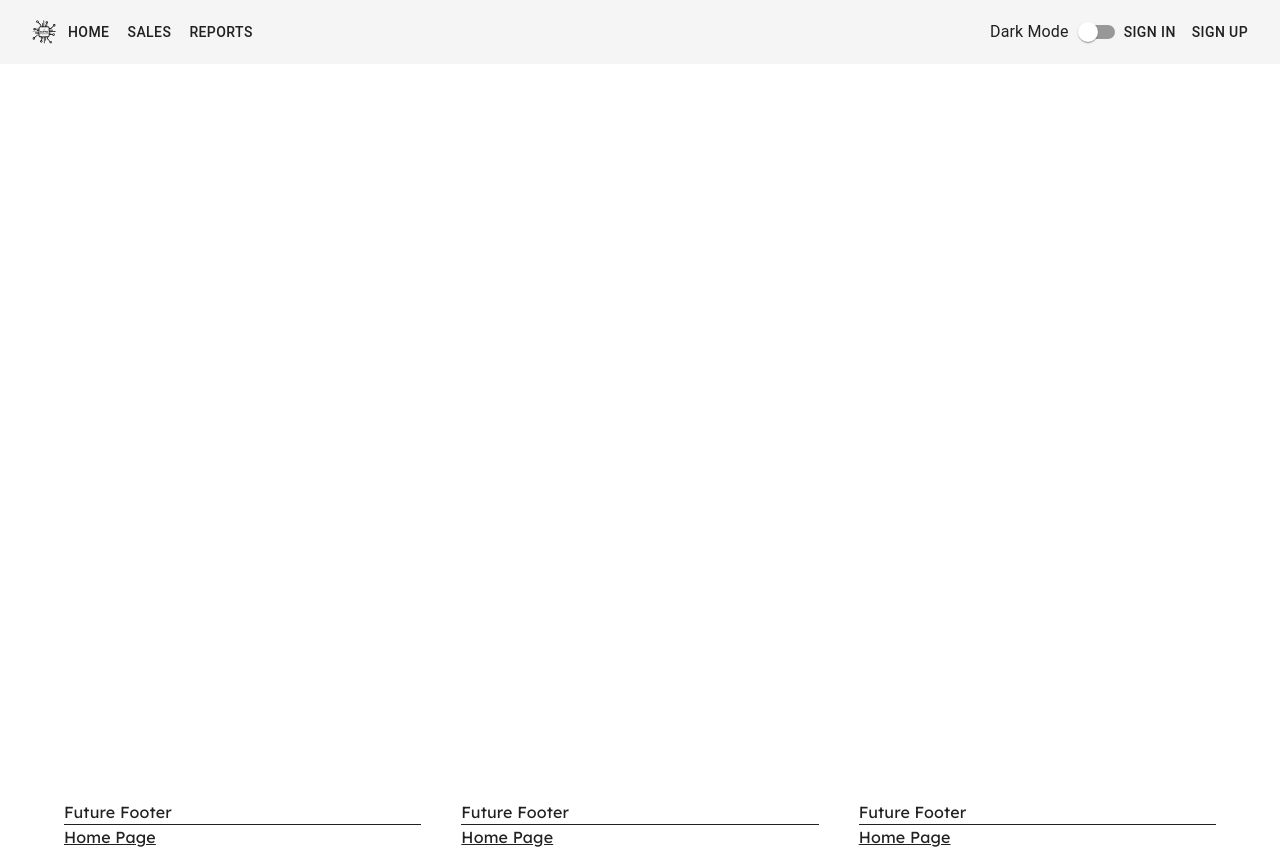
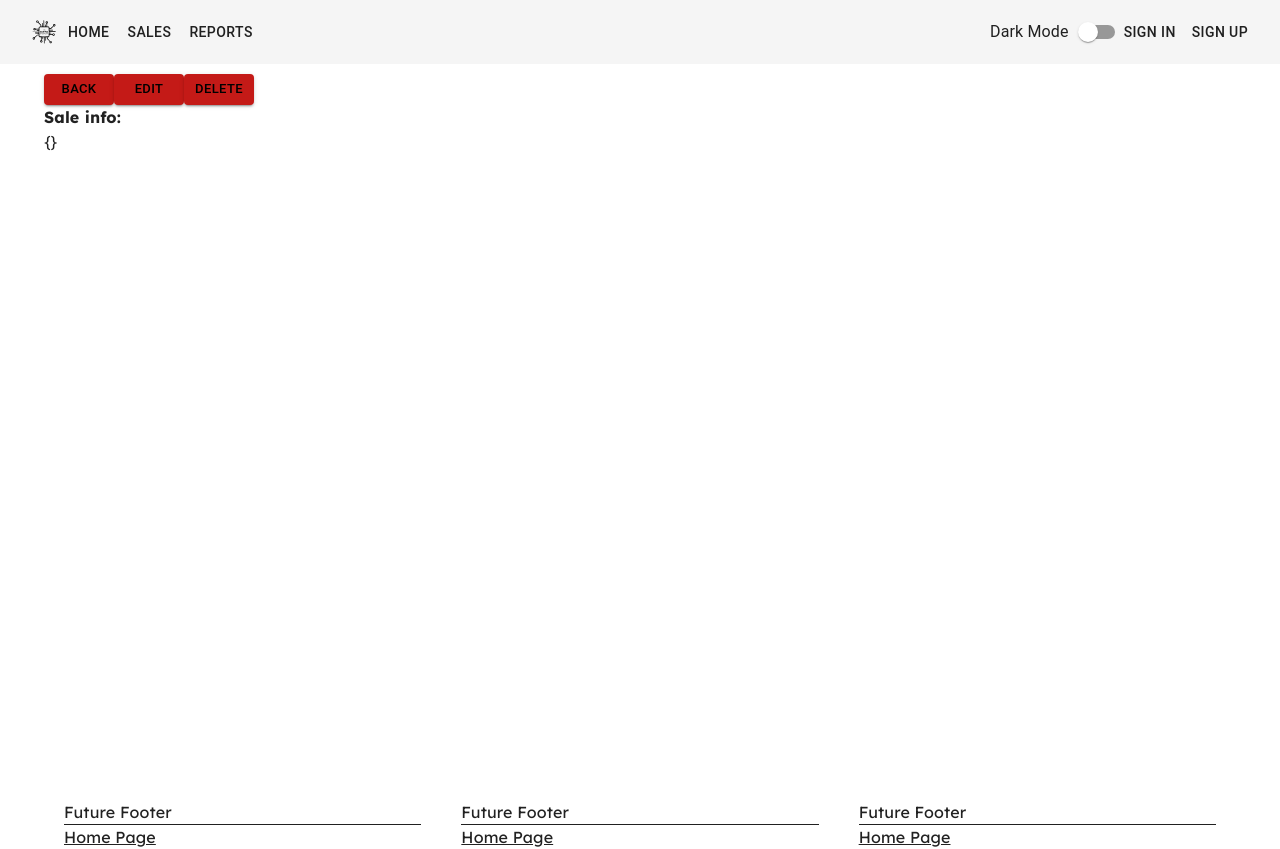
Before and after one commit to mys1erious/games-sales, a React (Create React App) app in the folder frontend/: page /sales/1 in a window 1280 px wide. Built offline with nearby package versions, Linux system fonts and the light colour scheme; no server answers.

Commit message:
SaleDetail page

```diff
--- a/frontend/src/App.js
+++ b/frontend/src/App.js
@@ -9,6 +9,7 @@ import Home from "./pages/Home";
 import Sales from "./pages/Sales";
 import Header from "./features/core/components/Header";
 import Footer from "./features/core/components/Footer";
+import SaleDetail from "./pages/SaleDetail";
 
 
 
@@ -33,6 +34,7 @@ function App() {
                     <Route path="/sales/" element={<Sales
                         sales={sales} setSales={setSales} />}
                     />
+                    <Route path="/sales/:saleSlug/" element={<SaleDetail />} />
                 </Routes>
             </div>
             <Footer />
--- /dev/null
+++ b/frontend/src/features/sales/components/BaseButton.js
@@ -0,0 +1,28 @@
+import {Button, createTheme, ThemeProvider} from "@mui/material";
+import React from "react";
+
+
+const theme = createTheme({
+  palette: {
+    red: {
+      light: '#fe5641',
+      main: '#c41a17',
+      dark: '#8b0000',
+      contrastText: '#000',
+    },
+  },
+});
+
+const BaseButton = ({text, color, onClick}) => {
+    return(
+        <ThemeProvider theme={theme}>
+            <Button type="submit" size="small" variant="contained"
+                    color={color} onClick={onClick} sx={{width: "70px"}}
+            >{text}
+            </Button>
+        </ThemeProvider>
+    )
+};
+
+
+export {BaseButton};
--- a/frontend/src/features/sales/components/SalesListItem.js
+++ b/frontend/src/features/sales/components/SalesListItem.js
@@ -5,6 +5,7 @@ import {ExpandLess, ExpandMore} from "@mui/icons-material";
 
 import {ReactComponent as GameIcon} from "../../../assets/game_icon.svg";
 import '../SalesListItem.css';
+import {useNavigate} from "react-router-dom";
 
 
 const ListItemSubText = styled(ListItemText)({
@@ -13,6 +14,8 @@ const ListItemSubText = styled(ListItemText)({
 
 
 const SalesListItem = ({sale, currPage}) => {
+    const navigate = useNavigate();
+
     const [isExpanded, setIsExpanded] = useState(false);
 
     useEffect(() => {
@@ -20,7 +23,7 @@ const SalesListItem = ({sale, currPage}) => {
     }, [currPage]);
 
     const handleItemClick = () => {
-        console.log(sale['slug']);
+        navigate(`/sales/${sale.slug}`, {state: {sale: sale}});
     };
 
     const handleExpandClick = () => {
--- /dev/null
+++ b/frontend/src/pages/SaleDetail.js
@@ -0,0 +1,81 @@
+import React, {useEffect, useState} from "react";
+import {useLocation, useNavigate, useParams} from "react-router-dom";
+import axiosInstance from "../lib/axiosInstance";
+import {AxiosError} from "axios";
+import {Alert, Collapse, Container, createTheme, IconButton, useTheme} from "@mui/material";
+
+import { BaseButton as Button } from "../features/sales/components/BaseButton";
+import * as PropTypes from "prop-types";
+
+
+function CloseIcon(props) {
+    return null;
+}
+
+CloseIcon.propTypes = {fontSize: PropTypes.string};
+const SaleDetail = () => {
+    const navigate = useNavigate();
+    const location = useLocation();
+
+    const {saleSlug} = useParams();
+    const [sale, setSale] = useState({});
+
+    useEffect(() => {
+        getSale();
+    }, [saleSlug]);
+
+    async function getSale() {
+        try {getSaleFromState();}
+        catch (e) {
+            await getSaleFromAPI();
+        }
+    }
+
+    function getSaleFromState() {
+        try {setSale(location.state.sale);}
+        catch (e) {
+            if (e.name === 'TypeError')
+                throw new TypeError('Sale hasn\'t been passed through the state.');
+        }
+        return sale;
+    }
+
+    async function getSaleFromAPI() {
+        try{
+            let response = await axiosInstance.get(`/sales/${saleSlug}/`);
+            let data = await response.data;
+            setSale(data);
+        }
+        catch (e) {
+            if (e.name === 'AxiosError')
+                throw new AxiosError('Probably wrong url.');
+        }
+    }
+
+    async function handleEdit () {
+        console.log('Soon');
+    }
+
+    async function handleDelete () {
+       await axiosInstance.delete(`/sales/${saleSlug}`);
+       navigate(-1);
+    }
+
+    // Rework to look normally (like a table or sth)
+    return(
+        <React.Fragment>
+            <Container component="main" maxWidth="xl" >
+                <Button text={"Back"} color={"red"} onClick={() => navigate(-1)}/>
+                <Button text={"Edit"} color={"red"} onClick={handleEdit}/>
+                <Button text={"Delete"} color={"red"} onClick={handleDelete}/>
+                <h3>Sale info:</h3>
+                <pre>
+                    {JSON.stringify(sale, {}, 4)}
+                </pre>
+            </Container>
+        </React.Fragment>
+    )
+};
+
+
+export default SaleDetail;
```
